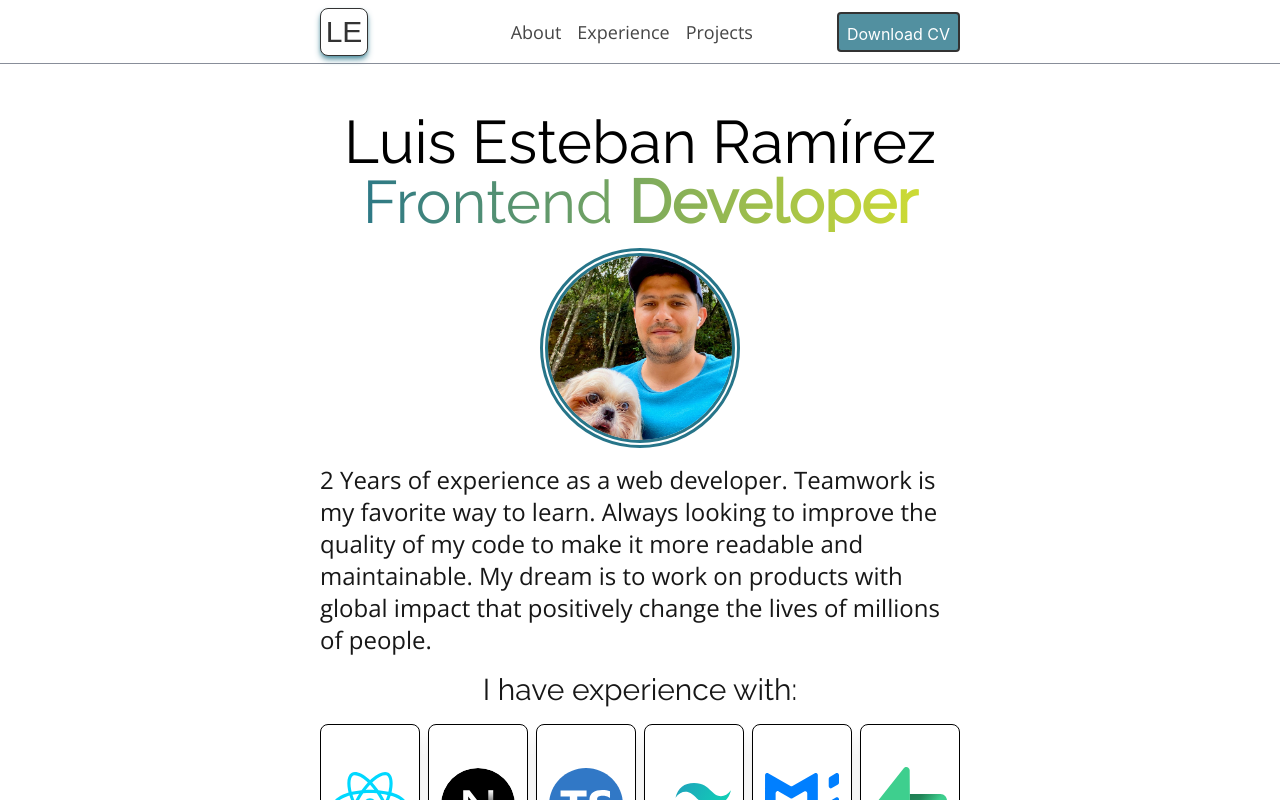
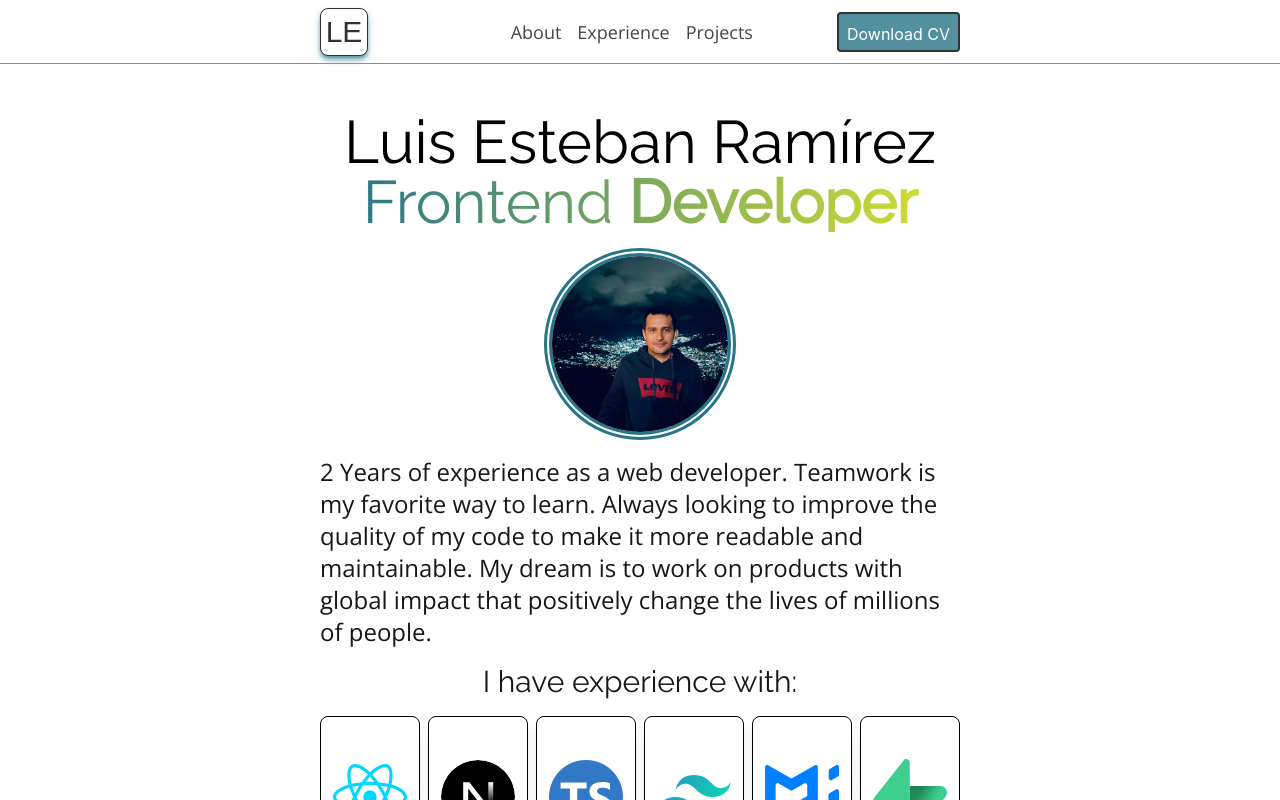
Before and after one commit to LEstebanR/lesteban, a Next.js app: page / in a window 1280 px wide. Shown: the top 800 px of the page. Built offline with nearby package versions, Linux system fonts and the light colour scheme; a web font is replaced by a local one.

Commit message:
change photo

```diff
--- a/src/components/about.tsx
+++ b/src/components/about.tsx
@@ -43,11 +43,11 @@ const About: FC = () => {
       </span>
 
       <Image
-        src="/assets/images/avatar.jpg"
+        src="/assets/images/avatar.jpeg"
         width={200}
         height={200}
         alt="profile picture"
-        className="rounded-full border-8 border-double  border-primary"
+        className="h-48 w-48 rounded-full  border-8 border-double border-primary object-cover"
       />
       <Body>
         2 Years of experience as a web developer. Teamwork is my favorite way to
```
Also changed, not shown: public/assets/images/avatar.jpeg (added), public/assets/images/avatar.jpg (deleted).
